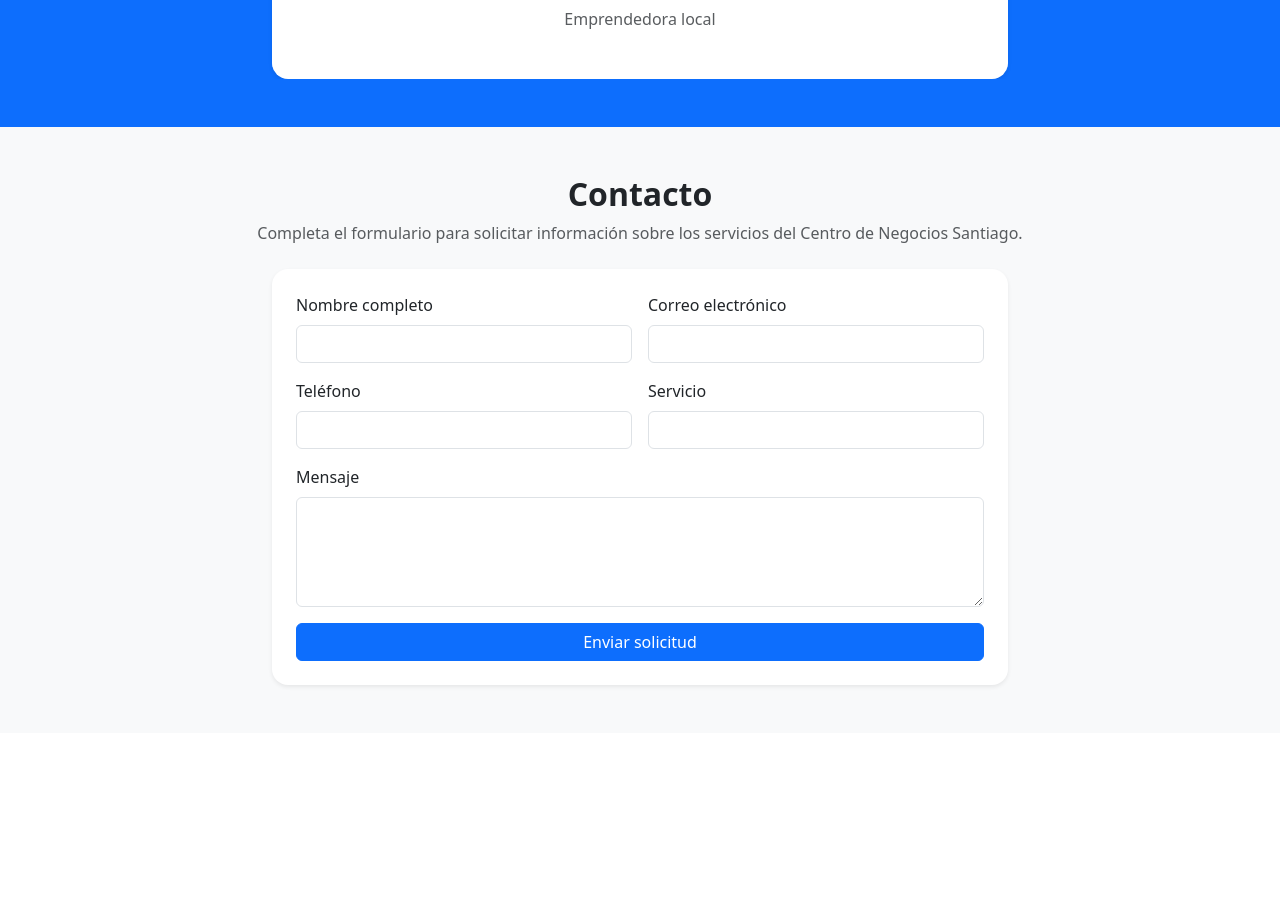
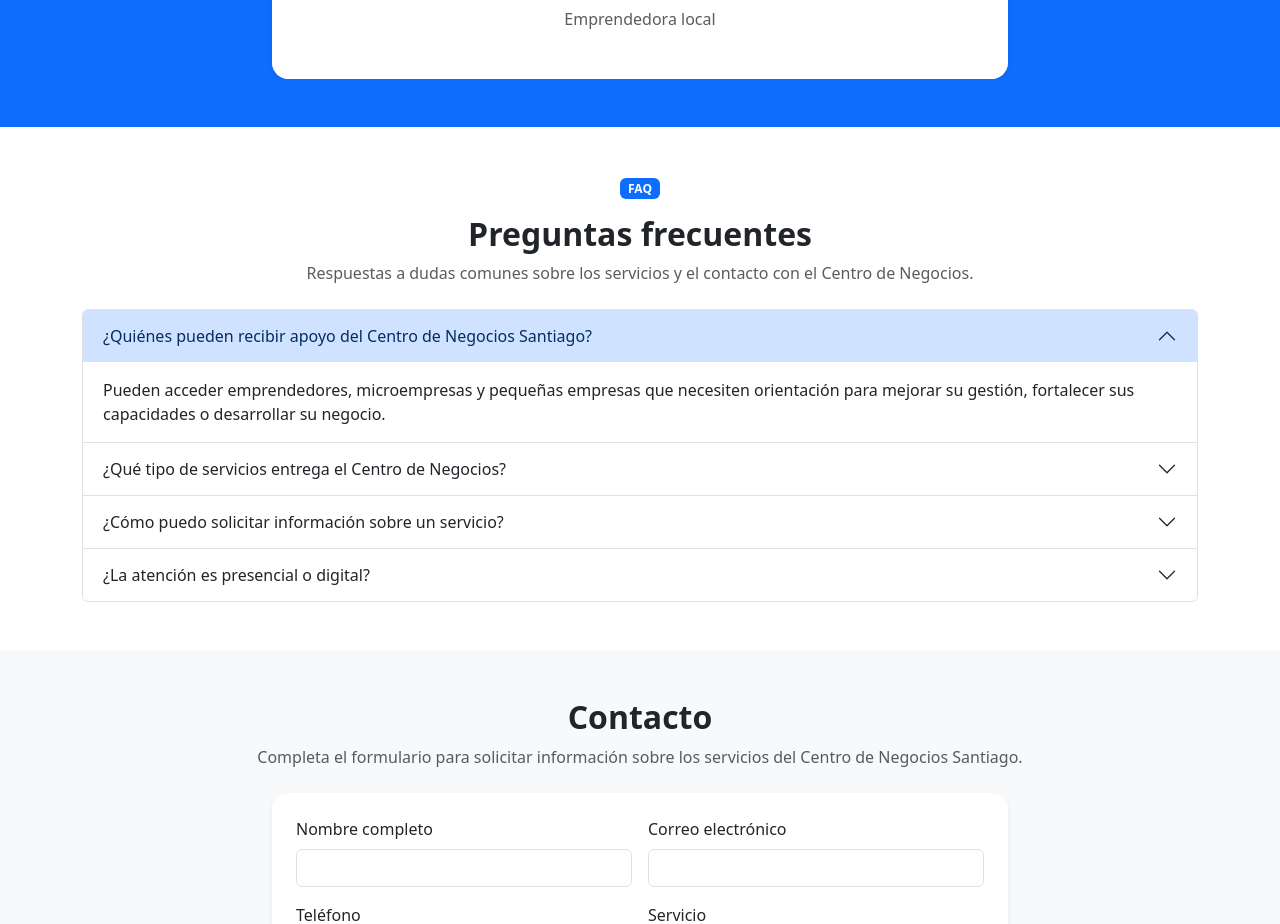
Before and after one commit to SebastianM69/EVA3_FRONTEND_MORALES_COVARRUBIAS, a React (Vite) app: page / in a window 1280 px wide. Shown: the part 1989-2913 px from the top of the page. Before the commit the page ends 2722 px from the top, so only its background shows below. Built offline with nearby package versions, Linux system fonts and the light colour scheme.

Commit message:
Se crea la seccion de preguntas frecuentes

```diff
--- a/src/App.jsx
+++ b/src/App.jsx
@@ -4,6 +4,7 @@ import Hero from './components/Hero'
 import ServiceCard from './components/ServiceCard'
 import ContactForm from './components/ContactForm'
 import TestimonialsCarousel from './components/TestimonialsCarousel'
+import FaqAccordion from './components/FaqAccordion'
 
 const servicios = [
   {
@@ -88,6 +89,8 @@ function App() {
 
         <TestimonialsCarousel />
 
+        <FaqAccordion />
+
         <section id="contacto" className="py-5 bg-light">
           <div className="container">
             <div className="text-center mb-4">
--- /dev/null
+++ b/src/components/FaqAccordion.jsx
@@ -0,0 +1,69 @@
+const preguntas = [
+  {
+    id: 1,
+    pregunta: '¿Quiénes pueden recibir apoyo del Centro de Negocios Santiago?',
+    respuesta: 'Pueden acceder emprendedores, microempresas y pequeñas empresas que necesiten orientación para mejorar su gestión, fortalecer sus capacidades o desarrollar su negocio.',
+  },
+  {
+    id: 2,
+    pregunta: '¿Qué tipo de servicios entrega el Centro de Negocios?',
+    respuesta: 'Entrega asesorías, capacitaciones, acompañamiento empresarial, orientación en innovación, transformación digital, administración, finanzas y marketing.',
+  },
+  {
+    id: 3,
+    pregunta: '¿Cómo puedo solicitar información sobre un servicio?',
+    respuesta: 'Puedes seleccionar una tarjeta de servicio y presionar el botón Contáctanos. El formulario completará automáticamente el servicio seleccionado.',
+  },
+  {
+    id: 4,
+    pregunta: '¿La atención es presencial o digital?',
+    respuesta: 'La landing page permite entregar información inicial y facilitar el contacto. La modalidad final de atención dependerá de la coordinación del Centro de Negocios Santiago.',
+  },
+]
+
+function FaqAccordion() {
+  return (
+    <section id="faq" className="py-5">
+      <div className="container">
+        <div className="text-center mb-4">
+          <span className="badge bg-primary mb-3">FAQ</span>
+          <h2 className="fw-bold">Preguntas frecuentes</h2>
+          <p className="text-muted mb-0">
+            Respuestas a dudas comunes sobre los servicios y el contacto con el Centro de Negocios.
+          </p>
+        </div>
+
+        <div className="accordion" id="accordionFaq">
+          {preguntas.map((item, index) => (
+            <div className="accordion-item" key={item.id}>
+              <h3 className="accordion-header">
+                <button
+                  className={`accordion-button ${index !== 0 ? 'collapsed' : ''}`}
+                  type="button"
+                  data-bs-toggle="collapse"
+                  data-bs-target={`#faq${item.id}`}
+                  aria-expanded={index === 0 ? 'true' : 'false'}
+                  aria-controls={`faq${item.id}`}
+                >
+                  {item.pregunta}
+                </button>
+              </h3>
+
+              <div
+                id={`faq${item.id}`}
+                className={`accordion-collapse collapse ${index === 0 ? 'show' : ''}`}
+                data-bs-parent="#accordionFaq"
+              >
+                <div className="accordion-body">
+                  {item.respuesta}
+                </div>
+              </div>
+            </div>
+          ))}
+        </div>
+      </div>
+    </section>
+  )
+}
+
+export default FaqAccordion
```
